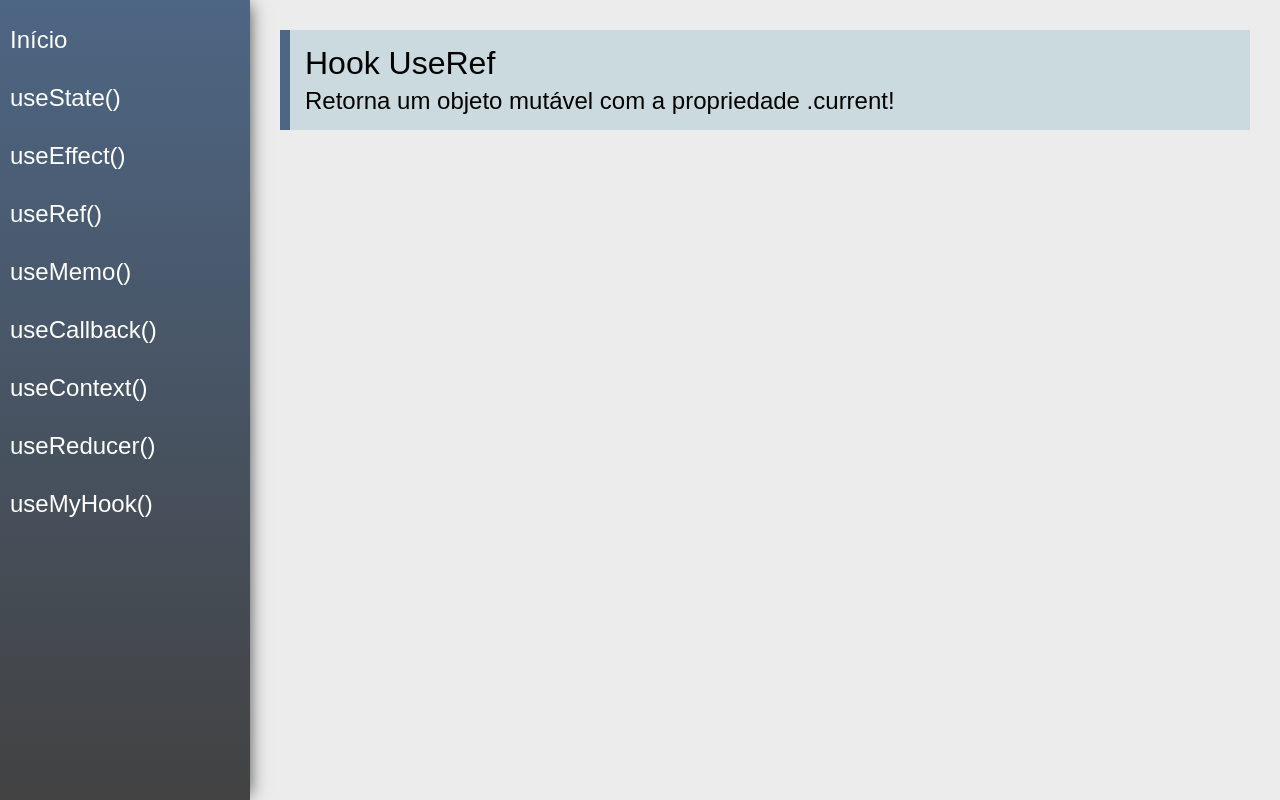
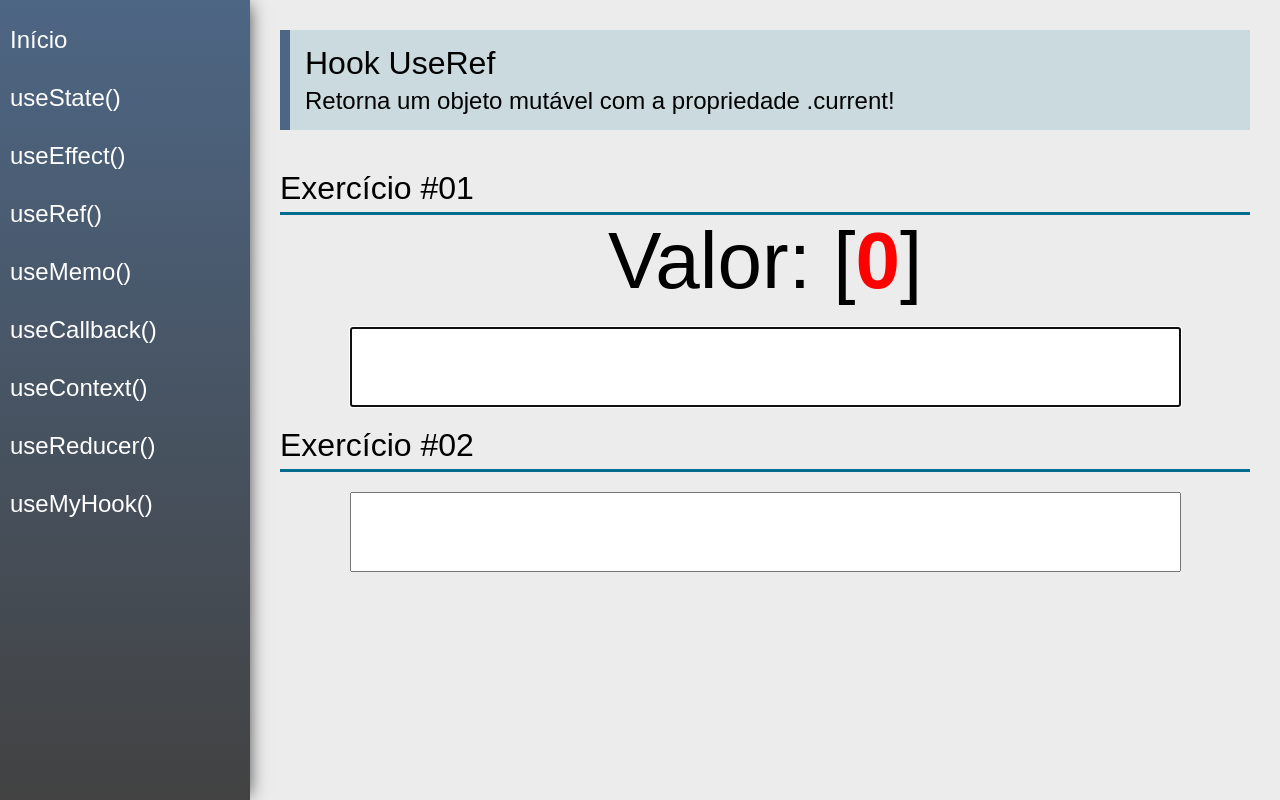
Before and after one commit to simonelopess/how-to-use-hooks, a React (Create React App) app: page /useRef in a window 1280 px wide. Built offline with nearby package versions, Linux system fonts and the light colour scheme.

Commit message:
Using useRef

```diff
--- a/src/views/examples/UseRef.jsx
+++ b/src/views/examples/UseRef.jsx
@@ -1,13 +1,60 @@
-import React from 'react'
+import React, { useEffect, useRef, useState } from 'react'
 import PageTitle from '../../components/layout/PageTitle'
+import SectionTitle from '../../components/layout/SectionTitle'
+
+const merge = function(n1, n2) {
+    return [...n1].map(function(e, i) {
+        return `${e}${n2[i] || ""}`
+    }).join("")
+}
 
 const UseRef = (props) => {
+    const [value1, setValue1] = useState('');
+    const [value2, setValue2] = useState('');
+
+    const count = useRef(0);
+    const input1 = useRef(0);
+    const input2 = useRef(0);
+
+    console.log(input1.current.value);
+
+    /* NÚMERO DE VEZES QUE UM COMPONENTE É RENDERIZADO */
+    useEffect(function () {
+        count.current = count.current + 1;
+        input2.current.focus();
+
+    }, [value1])
+
+    useEffect(function () {
+        count.current = count.current + 1;
+        input1.current.focus();
+    }, [value2])
     return (
         <div className="UseRef">
             <PageTitle
                 title="Hook UseRef"
                 subtitle="Retorna um objeto mutável com a propriedade .current!"
             />
+            <SectionTitle title="Exercício #01" />
+            <div className="center">
+                <div>
+                    <span className="text">Valor: </span>
+                    <span className="text">{merge(value1,value2)} [</span>
+                    <span className="text red">{count.current}</span>
+                    <span className="text">]</span>
+                </div>
+                <input type="text" className="input"
+                    value={value1} onChange={e => setValue1(e.target.value)}
+                    ref={input1}
+                />
+            </div>
+            <SectionTitle title="Exercício #02" />
+            <div className="center">
+                <input type="text" className="input"
+                    value={value2} onChange={e => setValue2(e.target.value)}
+                    ref={input2}/>
+            </div>
+
         </div>
     )
 }
```
Also changed, not shown: 2 other files (tests, documents, lock files or other folders).
